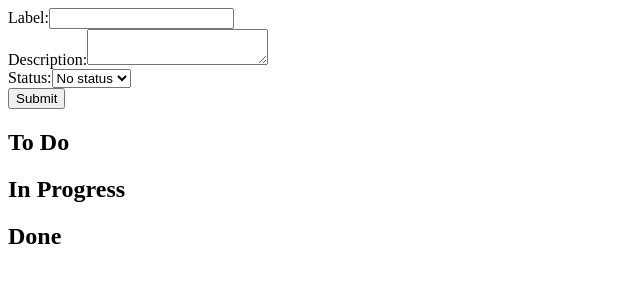
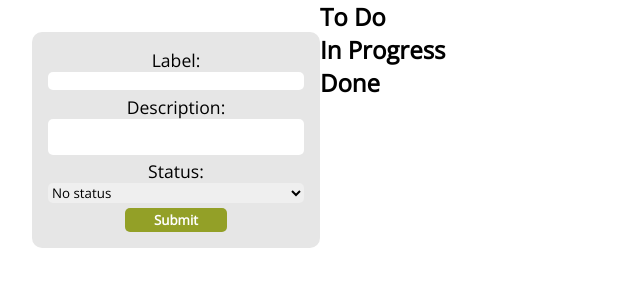
Before and after one commit to mickewasowski/task-manager, a React (Vite) app in the folder task-manager/: page / in a window 1280 px wide. Shown: the top 300 px of the page, without its empty margins (0-640 px from the left). Built offline with nearby package versions, Linux system fonts and the light colour scheme.

Commit message:
create todo styling complete

```diff
--- a/task-manager/index.html
+++ b/task-manager/index.html
@@ -6,7 +6,7 @@
     <title>Task manager</title>
   </head>
   <body>
-    <div id="root"></div>
+    <div id="root" class="bg-red-600"></div>
     <script type="module" src="/src/main.jsx"></script>
   </body>
 </html>
--- a/task-manager/package.json
+++ b/task-manager/package.json
@@ -13,8 +13,7 @@
     "react-dom": "^18.2.0",
     "react-redux": "^8.0.2",
     "redux": "^4.2.0",
-    "tailwind": "^4.0.0",
-    "tailwind-styled-components": "^2.1.8",
+    "styled-components": "^5.3.5",
     "uuidv4": "^6.2.13"
   },
   "devDependencies": {
--- a/task-manager/src/App.jsx
+++ b/task-manager/src/App.jsx
@@ -4,7 +4,7 @@ import TodoList from "./components/todo-list-component/TodoList"
 function App() {
 
   return (
-    <div className="App">
+    <div style={{width: '100%', height: '100vh',display: 'flex', flexDirection: 'row', alignItems: 'flex-start'}}>
       <CreateTodo />
       <TodoList />
     </div>
--- a/task-manager/src/components/todo-creation/CreateTodo.jsx
+++ b/task-manager/src/components/todo-creation/CreateTodo.jsx
@@ -2,7 +2,7 @@ import { useState } from 'react';
 import { useDispatch } from 'react-redux';
 import { v4 as uuid } from 'uuid';
 import {createTodo} from '../../redux-store/actions/TodoActions';
-
+import {Form, InputWrapper, Input, TextArea, Dropdown, SubmitBtn} from './CreateTodo.styles';
 
 function CreateTodo(){
     const initialState = {
@@ -41,24 +41,24 @@ function CreateTodo(){
 
 
     return(
-        <form>
-            <div>
+        <Form>
+            <InputWrapper>
                 <label htmlFor='label'>Label:</label>
-                <input type='text' name='label' onChange={handleInputChange} value={formInfo.label} required/>
-            </div>
-            <div>
+                <Input type='text' name='label' onChange={handleInputChange} value={formInfo.label} required/>
+            </InputWrapper>
+            <InputWrapper>
                 <label htmlFor='description'>Description:</label>
-                <textarea type='text' name='description' onChange={handleInputChange} value={formInfo.description} required/>
-            </div>
-            <div>
+                <TextArea type='text' name='description' onChange={handleInputChange} value={formInfo.description} required/>
+            </InputWrapper>
+            <InputWrapper>
                 <label htmlFor='status'>Status:</label>
-                <select name='status' onChange={handleInputChange}>
+                <Dropdown name='status' onChange={handleInputChange}>
                     <option value='no status'>No status</option>
                     <option value='to do'>To do</option>
-                </select>
-            </div>
-            <input type="submit" onClick={handleSubmit}/>
-        </form>
+                </Dropdown>
+            </InputWrapper>
+            <SubmitBtn type="submit" onClick={handleSubmit}/>
+        </Form>
     )
 }
 
--- /dev/null
+++ b/task-manager/src/components/todo-creation/CreateTodo.styles.jsx
@@ -0,0 +1,66 @@
+import styled from 'styled-components';
+
+export const Form = styled.form`
+    width: 20%;
+    height: 23%;
+    display: flex;
+    flex-direction: column;
+    justify-content: space-between;
+    margin-top: 2rem;
+    margin-left: 2rem;
+    background-color: #E6E6E6;
+    border-radius: 10px;
+    padding: 1rem;
+`
+
+export const InputWrapper = styled.div`
+    display: flex;
+    flex-direction: column;
+    text-align: center;
+    font-size: 1.1rem;
+`
+
+export const Input = styled.input`
+    border: none;
+    border-radius: 5px;
+
+    &:focus{
+        outline: none;
+    }
+`
+
+export const TextArea = styled.textarea`
+    border: none;
+    border-radius: 5px;
+    resize: none;
+
+    &:focus{
+        outline: none;
+    }
+`
+
+export const Dropdown = styled.select`
+    border: none;
+    border-radius: 5px;
+
+    &:focus{
+        outline: none;
+    }
+`
+
+export const SubmitBtn = styled.input`
+    display: inline;
+    width: 40%;
+    height: 1.5rem;
+    align-self: center;
+    border: none;
+    border-radius: 5px;
+    background-color: #93A027;
+    color: white;
+    font-weight: bold;
+
+    &:hover{
+        background-color: #B7BF6F;
+        cursor: pointer;
+    }
+`
--- a/task-manager/src/index.css
+++ b/task-manager/src/index.css
@@ -0,0 +1,7 @@
+@import url('https://fonts.googleapis.com/css2?family=Open+Sans:wght@300&display=swap');
+
+*{
+    margin: 0;
+    padding: 0;
+    font-family: 'Open Sans', sans-serif;
+}
```
Also changed, not shown: 1 other file (tests, documents, lock files or other folders).
